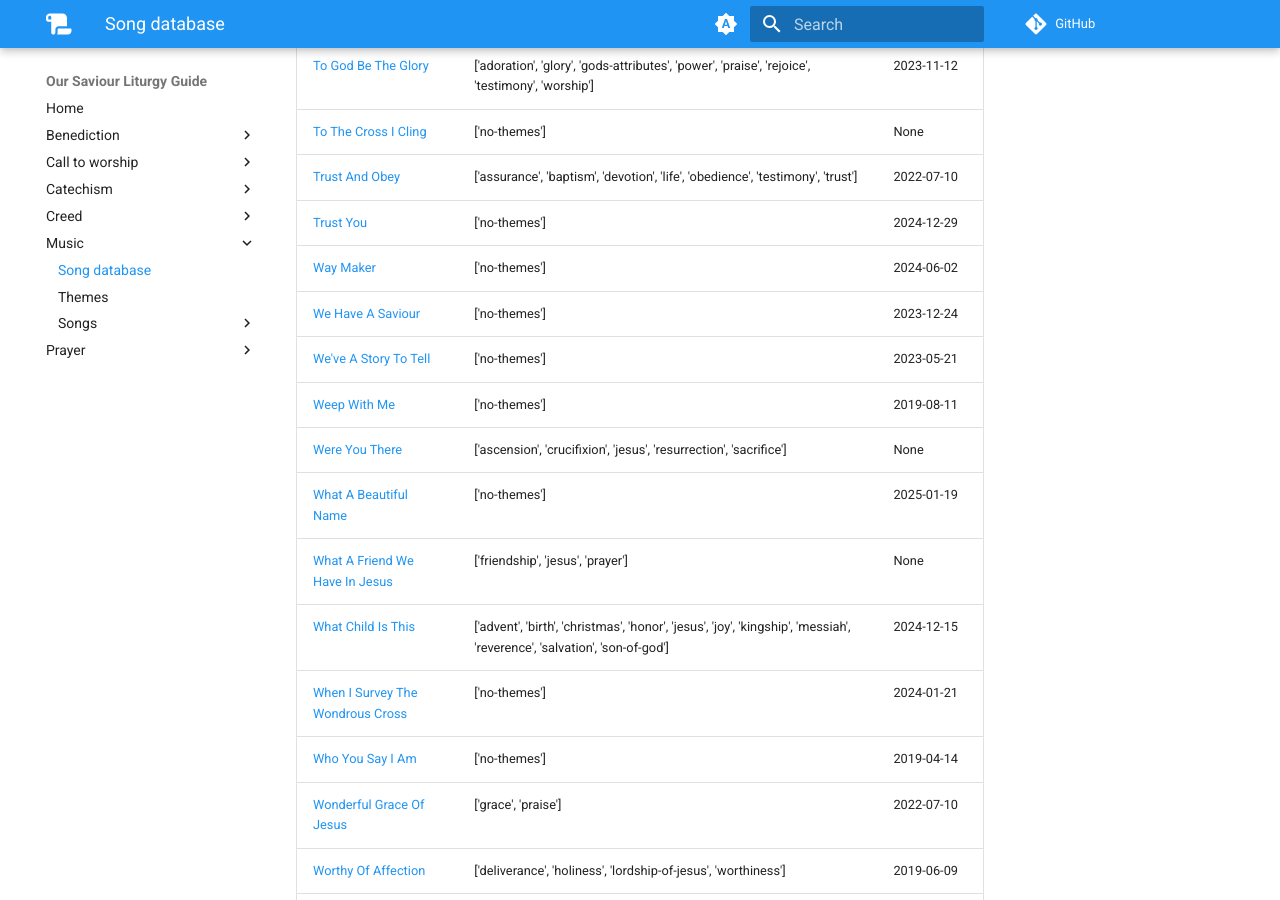
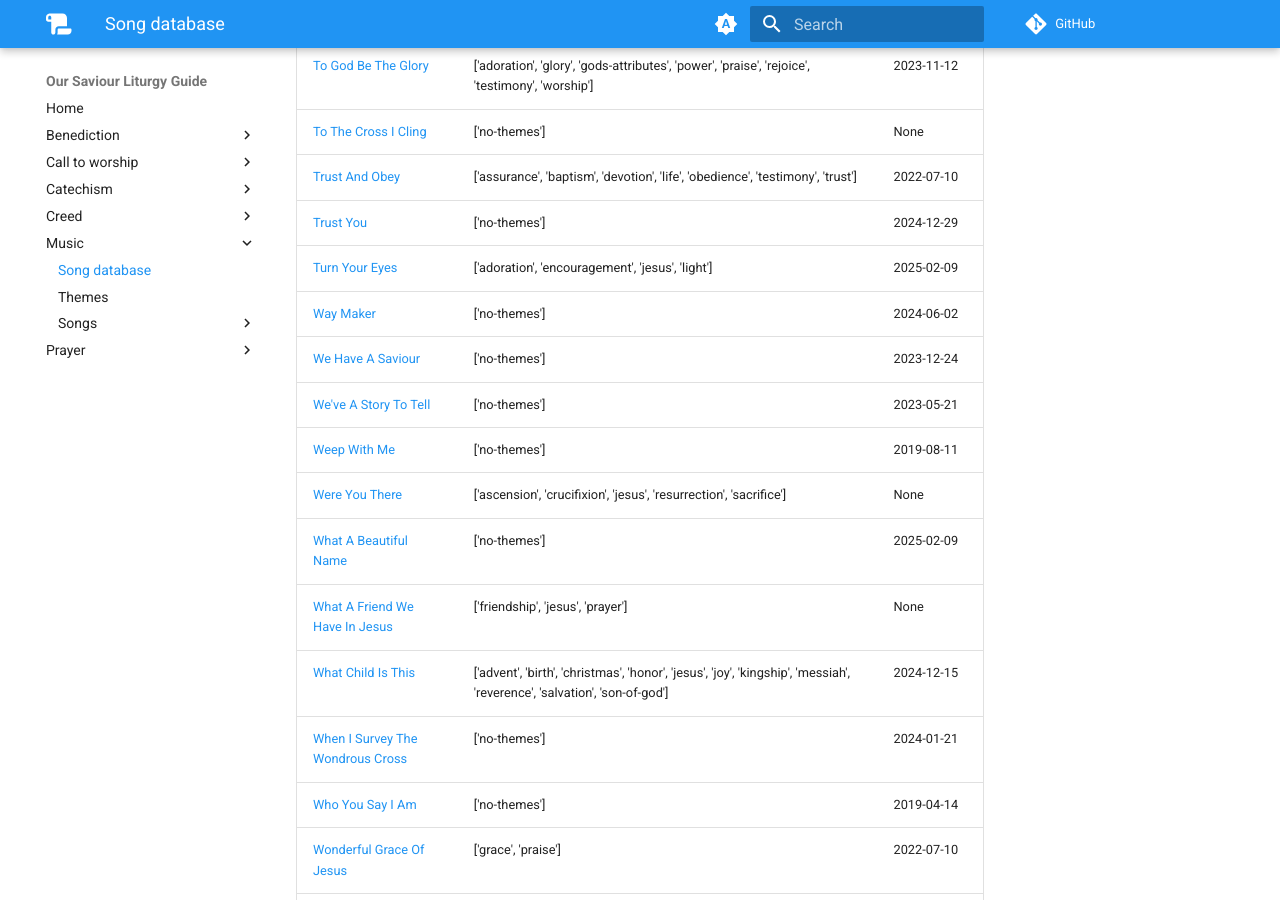
Before and after one commit to timschieck/catechism, an MkDocs documentation site: the page built from docs/music/song-database.md, in a window 1280 px wide and 900 px high, scrolled down 11222 px. Built offline with MkDocs 1.6.1 and Material for MkDocs 9.7.7, drawn with Linux system fonts in a browser that asks for light colours; comment, search, counter and statistics services are not loaded; some of the changed text lies outside the part shown.

Commit message:
Updated song database

```diff
--- a/docs/music/song-database.md
+++ b/docs/music/song-database.md
@@ -76,10 +76,10 @@
 | [Here For You](songs/here-for-you-10548561.md) | ['adoration', 'christian-life', 'praise', 'worship'] | 2020-12-27 |
 | [Here Is Love](songs/here-is-love-10633575.md) | ['gods-attributes', 'gods-love', 'love', 'proclamation'] | None |
 | [His Mercy Is More](songs/his-mercy-is-more-16091305.md) | ['forgiveness', 'gods-love', 'mercy', 'praise', 'redemption', 'salvation'] | 2025-01-26 |
-| [Holy Holy Holy (Nicaea)](songs/holy-holy-holy-nicaea-12119610.md) | ['adoration', 'almighty', 'awesome', 'exaltation', 'faith', 'greatness', 'heaven', 'holiness', 'holy', 'lordship', 'majesty', 'mercy'] | 2024-11-10 |
+| [Holy Holy Holy (Nicaea)](songs/holy-holy-holy-nicaea-12119610.md) | ['adoration', 'almighty', 'awesome', 'exaltation', 'faith', 'greatness', 'heaven', 'holiness', 'holy', 'lordship', 'majesty', 'mercy'] | 2025-02-02 |
 | [Holy Is The Lord](songs/holy-is-the-lord-9805211.md) | ['awesome', 'bow', 'cross', 'father', 'glory-to-god-in-the-highest', 'holiness', 'joy', 'lifting-of-hands', 'missions', 'purpose', 'relationship', 'repent', 'singing', 'struggling-as-a-christian', 'trials', 'unashamed', 'worship'] | 2020-10-11 |
 | [Hosanna](songs/hosanna-13680555.md) | ['cross', 'easter', 'exaltation', 'hope', 'hosanna', 'palm', 'thanksgiving'] | 2018-03-25 |
-| [House Of The Lord](songs/house-of-the-lord-26163751.md) | ['forgiveness', 'grace', 'joy', 'praise', 'redemption', 'victory', 'worship'] | 2024-08-18 |
+| [House Of The Lord](songs/house-of-the-lord-26163751.md) | ['forgiveness', 'grace', 'joy', 'praise', 'redemption', 'victory', 'worship'] | 2025-02-09 |
 | [How Deep The Father's Love For Us](songs/how-deep-the-fathers-love-for-us-12088799.md) | ['calvary', 'cross', 'easter', 'holy-week', 'love', 'maundy-thursday', 'sacrifice'] | 2024-10-06 |
 | [How Firm A Foundation](songs/how-firm-a-foundation-12553463.md) | ['faithfulness', 'foundation'] | 2024-11-10 |
 | [How Great Is Our God](songs/how-great-is-our-god-9805177.md) | ['majesty', 'greatness'] | 2020-03-22 |
@@ -136,7 +136,7 @@
 | [Nailed to the Cross](songs/nailed-to-the-cross-14643442.md) | ['no-themes'] | 2019-04-19 |
 | [No Longer Slaves](songs/no-longer-slaves-17363513.md) | ['no-themes'] | 2021-11-14 |
 | [No Longer Slaves](songs/no-longer-slaves-18013882.md) | ['no-themes'] | None |
-| [Nothing But The Blood](songs/nothing-but-the-blood-12501463.md) | ['blood', 'grace', 'righteousness', 'salvation', 'sanctification'] | 2024-08-04 |
+| [Nothing But The Blood](songs/nothing-but-the-blood-12501463.md) | ['blood', 'grace', 'righteousness', 'salvation', 'sanctification'] | 2025-02-02 |
 | [O Come All Ye Faithful](songs/o-come-all-ye-faithful-12967171.md) | ['adoration', 'another-chance', 'christmas', 'jesus-loves-me', 'praise', 'seasonal'] | 2023-12-24 |
 | [O Come Let Us Adore Him](songs/o-come-let-us-adore-him-14899890.md) | ['christmas', 'seasonal'] | 2019-12-08 |
 | [O Come O Come Emmanuel](songs/o-come-o-come-emmanuel-11065475.md) | ['advent', 'christmas', 'heaven', 'jesus', 'liberty', 'light', 'salvation', 'seasonal', 'the-light', 'victory'] | 2024-12-24 |
@@ -158,7 +158,7 @@
 | [Our God](songs/our-god-10633557.md) | ['courage', 'declaration', 'faith', 'god', 'incarnate', 'greatness', 'great', 'justice', 'miracles'] | 2019-07-21 |
 | [Praise My Soul The King Of Heaven](songs/praise-my-soul-the-king-of-heaven-25919245.md) | ['no-themes'] | 2024-03-17 |
 | [Praise The King](songs/praise-the-king-11909207.md) | ['no-themes'] | 2024-08-11 |
-| [Praise To The Lord The Almighty](songs/praise-to-the-lord-the-almighty-13730270.md) | ['adoration', 'creation', 'gods-protection', 'praise'] | 2024-07-14 |
+| [Praise To The Lord The Almighty](songs/praise-to-the-lord-the-almighty-13730270.md) | ['adoration', 'creation', 'gods-protection', 'praise'] | 2025-02-09 |
 | [Psalm 139: Far Too Wonderful](songs/psalm-139-far-too-wonderful-16894308.md) | ['no-themes'] | 2019-02-10 |
 | [Psalm 46 (Lord Of Hosts)](songs/psalm-46-lord-of-hosts-12553346.md) | ['no-themes'] | 2018-05-20 |
 | [Psalm 51: Wisdom In The Secret Heart](songs/psalm-51-wisdom-in-the-secret-heart-12727507.md) | ['no-themes'] | 2018-06-24 |
@@ -200,12 +200,13 @@
 | [To The Cross I Cling](songs/to-the-cross-i-cling-11912929.md) | ['no-themes'] | None |
 | [Trust And Obey](songs/trust-and-obey-14117743.md) | ['assurance', 'baptism', 'devotion', 'life', 'obedience', 'testimony', 'trust'] | 2022-07-10 |
 | [Trust You](songs/trust-you-12634358.md) | ['no-themes'] | 2024-12-29 |
+| [Turn Your Eyes](songs/turn-your-eyes-27614907.md) | ['adoration', 'encouragement', 'jesus', 'light'] | 2025-02-09 |
 | [Way Maker](songs/way-maker-22601018.md) | ['no-themes'] | 2024-06-02 |
 | [We Have A Saviour](songs/we-have-a-saviour-14695295.md) | ['no-themes'] | 2023-12-24 |
 | [We've A Story To Tell](songs/weve-a-story-to-tell-24286132.md) | ['no-themes'] | 2023-05-21 |
 | [Weep With Me](songs/weep-with-me-16816385.md) | ['no-themes'] | 2019-08-11 |
 | [Were You There](songs/were-you-there-13736346.md) | ['ascension', 'crucifixion', 'jesus', 'resurrection', 'sacrifice'] | None |
-| [What A Beautiful Name](songs/what-a-beautiful-name-14550679.md) | ['no-themes'] | 2025-01-19 |
+| [What A Beautiful Name](songs/what-a-beautiful-name-14550679.md) | ['no-themes'] | 2025-02-09 |
 | [What A Friend We Have In Jesus](songs/what-a-friend-we-have-in-jesus-25088000.md) | ['friendship', 'jesus', 'prayer'] | None |
 | [What Child Is This](songs/what-child-is-this-12967186.md) | ['advent', 'birth', 'christmas', 'honor', 'jesus', 'joy', 'kingship', 'messiah', 'reverence', 'salvation', 'son-of-god'] | 2024-12-15 |
 | [When I Survey The Wondrous Cross](songs/when-i-survey-the-wondrous-cross-20017365.md) | ['no-themes'] | 2024-01-21 |
```
